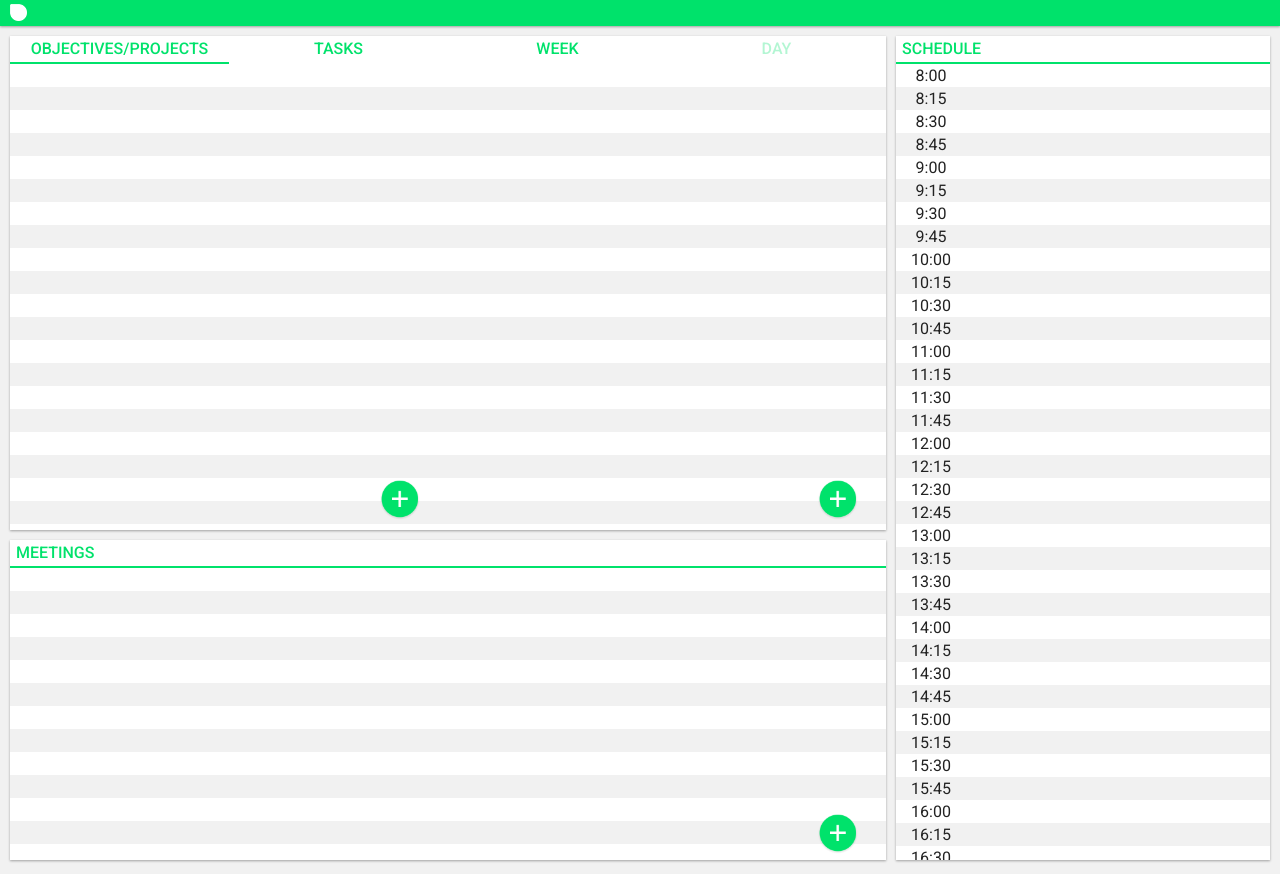
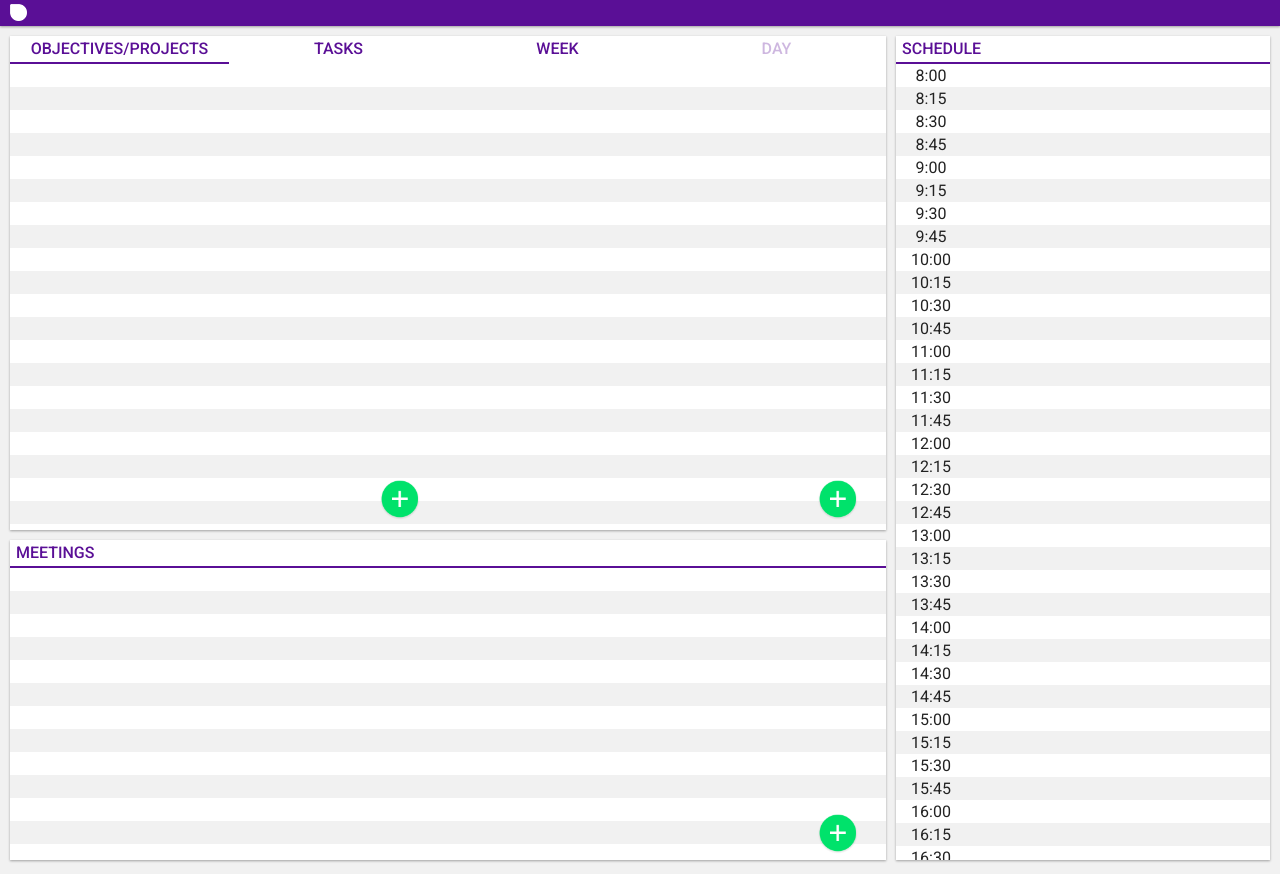
Before and after one commit to g-harel/g-harel.github-io, a PHP site: page / in a window 1280 px wide. Run offline with PHP 8.4, Linux system fonts and the light colour scheme; some libraries are stand-ins or nearby versions.

Commit message:
changed the main color to dark blue

```diff
--- a/css/style.css
+++ b/css/style.css
@@ -143,7 +143,7 @@ table {
 }
 
 .add_dialog {
-    border-top: 4px solid #00E26B;
+    border-top: 4px solid #5A0F96;
     text-align: center;
     position: fixed;
     display: none;
@@ -174,7 +174,7 @@ table {
 #header {
     width: calc(100% - 10px);
     height: 26px;
-    background-color: #00E26B;
+    background-color: #5A0F96;
     padding-left: 10px;
     margin-bottom: 10px;
 }
@@ -232,7 +232,7 @@ ul {
 }
 
 .tab {
-    color: #00E26B;
+    color: #5A0F96;
     text-align: center;
     cursor: pointer;
     background-color: white;
@@ -245,7 +245,7 @@ ul {
 #tab_slider {
     height: 2px;
     width: 25%;
-    background-color: #00E26B;
+    background-color: #5A0F96;
 }
 
 #disable_day {
@@ -271,7 +271,7 @@ ul {
 }
 
 .remove, .remove_shallow, .move, .move_task, .move_meeting {
-    color: #00E26B;
+    color: #5A0F96;
     font-size: 14px;
 }
 
@@ -303,11 +303,11 @@ ul {
 .seperator {
     height: 2px;
     width: 100%;
-    background-color: #00E26B;
+    background-color: #5A0F96;
 }
 
 .title {
-    color: #00E26B;
+    color: #5A0F96;
     padding-top: 3px;
     width: 25%;
     font-weight: 500;
@@ -372,7 +372,7 @@ ul {
     left: 70px;
     width: calc(100% - 80px);
     border: 1px solid #f1f1f1;
-    border-left: 2px solid #00E26B;
+    border-left: 2px solid #5A0F96;
     background-image: repeating-linear-gradient(-45deg, rgba(255,255,255,0.8) 0px, rgba(255,255,255,0.8) 4px,#fbfbfb 4px, #fbfbfb 6px);
     border-radius: 1px;
 }
```
